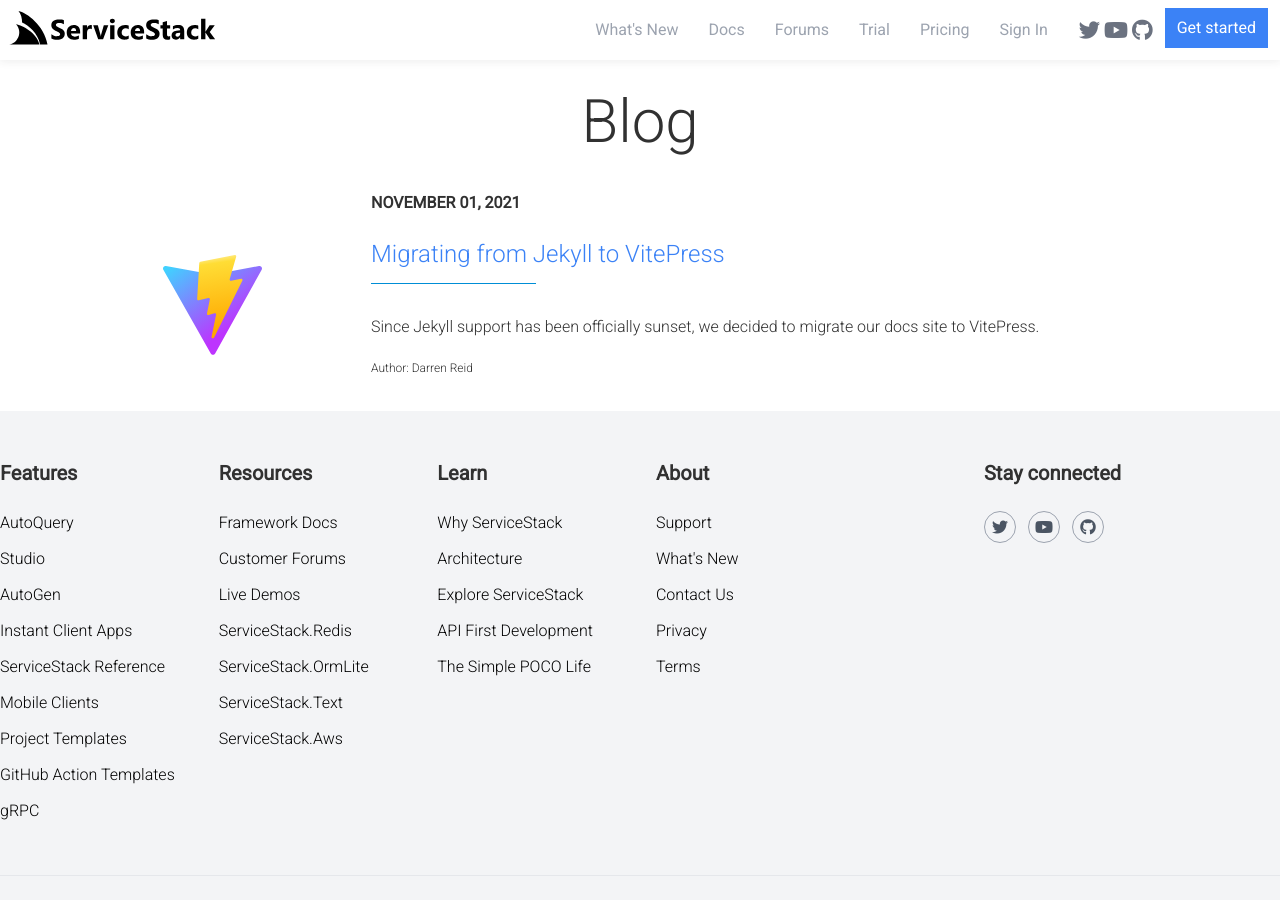
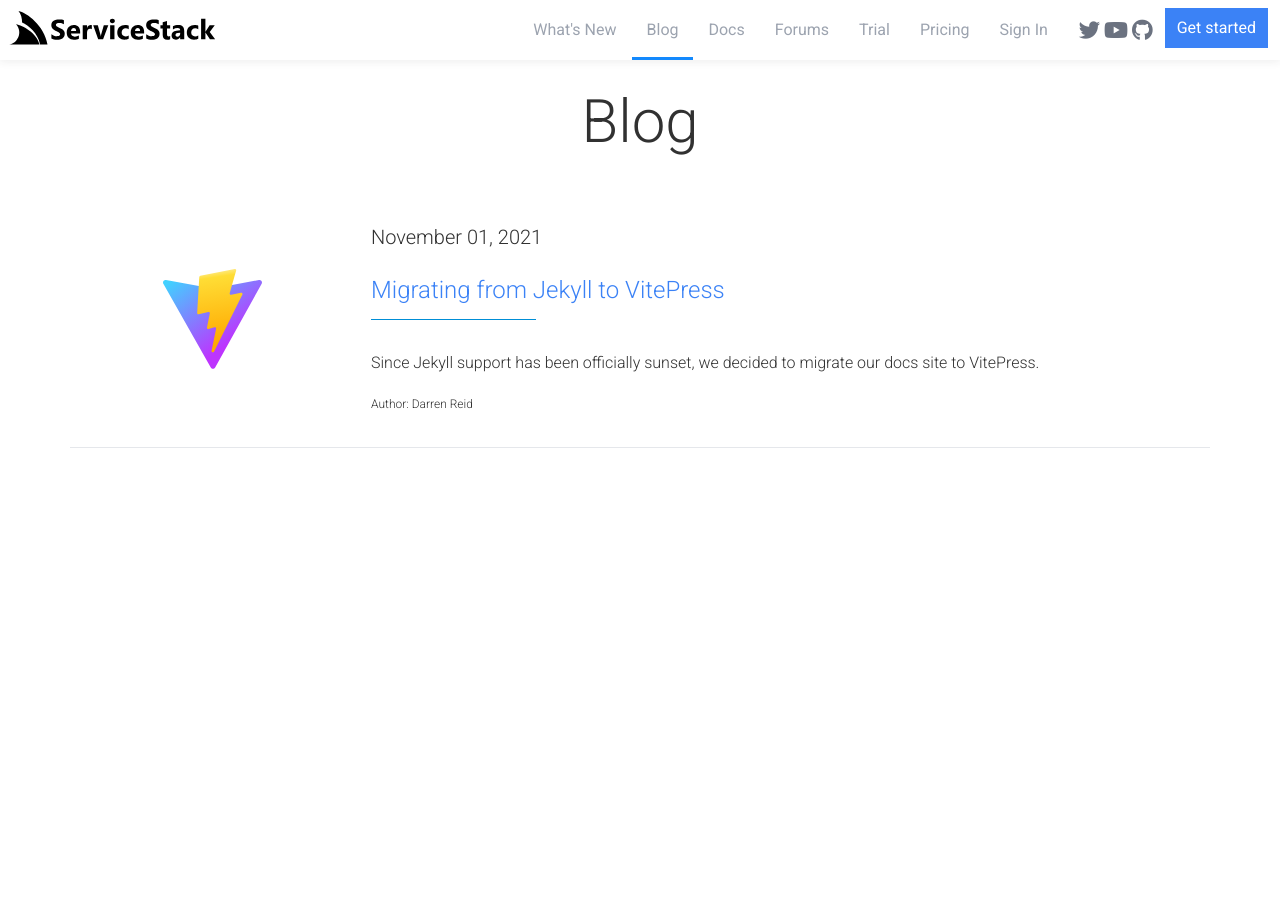
Before and after one commit to mythz/site, a Jekyll site: the page built from _pages/blog.html, in a window 1280 px wide and 900 px high. Built offline with Jekyll 4.4.1, drawn with Linux system fonts in a browser that asks for light colours.

Commit message:
blog styling

```diff
--- a/_includes/navigation.html
+++ b/_includes/navigation.html
@@ -13,6 +13,7 @@
         <div class="navbar-collapse collapse" id="account-navigation">
             <ul class="nav navbar-nav main-navigation pt-1">
                 <li class="{% if page.slug == "whatsnew"%}active{% endif %}"><a class="nav-link" href="{{site.content_url}}/whatsnew">What's New</a></li>
+                <li class="{% if page.slug == "blog" or page.layout == "blog-post"%}active{% endif %}"><a class="nav-link" href="{{site.content_url}}/blog/">Blog</a></li>
                 <li><a class="nav-link" href="https://docs.servicestack.net">Docs</a></li>
                 <li><a class="nav-link" href="https://forums.servicestack.net">Forums</a></li>
                 <li><a class="nav-link" href="{{site.dynamic_url}}/trial">Trial</a></li>
--- a/_pages/blog.html
+++ b/_pages/blog.html
@@ -3,14 +3,8 @@
 slug: blog
 sitemap: false
 ---
-<style>
-    .news-post-date {
-        text-transform: uppercase;
-        font-weight: 700;
-    }
-</style>
-<div class="container news-container">
-    <h1 style="text-align: center">{{page.title}}</h1>
+<div class="container news-container h-screen">
+    <h1 class="text-center mb-8 pb-8">{{page.title}}</h1>
     {% assign sorted = site.blog | reverse %}
     {% for item in sorted %}
     {% if item.draft == true %}
@@ -18,16 +12,12 @@
     {% continue %}
     {% endif %}
     {% endif %}
-    <div class="grid grid-cols-12 mt-8">
-        <div class="flex-shrink col-start-1 col-end-4 wow fadeInRight animated" style="margin-top: 4rem" data-wow-offset="10" data-wow-duration="1.5s">
-            <div class="video-container px-4">
-                <div class="news-img-container align-middle">
-                    <img src="{{item.preview_img_url}}" alt="" style="max-height: 100px" class="m-auto">
-                </div>
-            </div>
+    <div class="grid grid-cols-12 mt-8 mb-8 pb-8 border-b">
+        <div class="flex flex-shrink col-start-1 col-end-4 wow fadeInRight animated" data-wow-offset="10" data-wow-duration="1.5s">
+            <img src="{{item.preview_img_url}}" alt="" style="max-height:100px" class="m-auto">
         </div>
         <div class="flex-grow col-start-4 col-end-12 text-left wow fadeInLeft animated px-4" data-wow-offset="10" data-wow-duration="1.5s">
-            <span class="news-post-date">{{ item.date | date: '%B %d, %Y' }}</span>
+            <span class="text-xl">{{ item.date | date: '%B %d, %Y' }}</span>
             <h3 class="text-gray-700"><a href="{{item.url}}">{{ item.title }}</a> {% if item.draft == true and site.show_drafts == true %} DRAFT {% endif %}</h3>
             <div class="colored-line-left"></div>
             <div class="p-2 text-left clearfix"></div>
```
Also changed, not shown: _blog/posts/2021-11-01-jekyll-to-vitepress.md (+0 -1 lines), _blog/posts/2021-11-03-typesense.md (+0 -1 lines).
